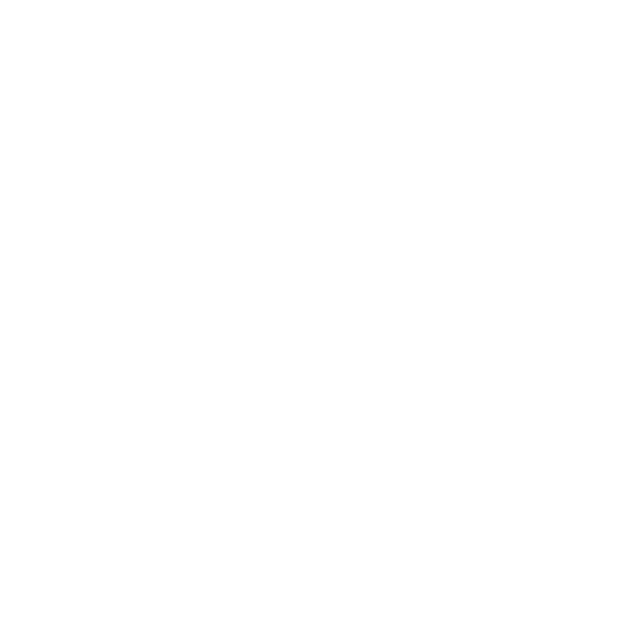
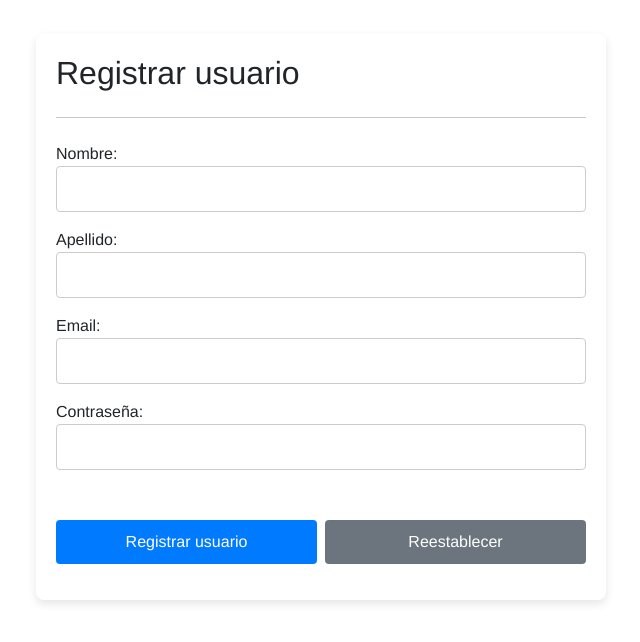
Before and after one commit to nicoprogramming1/XAcademyChallenge, an Angular app in the folder front-end/ownFIFA/: page /users in a window 1280 px wide. Before the commit this address led to /. Shown: the part 132-774 px from the top of the page, without its empty margins (319-959 px from the left). Built offline with nearby package versions, Linux system fonts and the light colour scheme.

Commit message:
Add user routes and html/css user-registration

```diff
--- a/front-end/ownFIFA/src/app/app.routes.ts
+++ b/front-end/ownFIFA/src/app/app.routes.ts
@@ -37,6 +37,13 @@ export const routes: Routes = [
     ],
   },
   {
+    path: 'users',
+    loadComponent: () =>
+      import('./views/users/user-registration/user-registration.component').then(
+        (m) => m.UserRegistrationComponent
+      ),
+  },
+  {
     path: '',
     redirectTo: 'dashboard',
     pathMatch: 'full',
--- a/front-end/ownFIFA/src/app/views/users/user-registration/user-registration.component.html
+++ b/front-end/ownFIFA/src/app/views/users/user-registration/user-registration.component.html
@@ -1,15 +1,15 @@
 <div class="container mt-4">
     <form [formGroup]="registerForm" (ngSubmit)="onSubmit()">
+        <div><h2>Registrar usuario</h2></div>
         <hr class="my-4">
-        <div><span>Los campos marcados con (*) son obligatorios</span></div>
 
         <div class="form-group mb-3">
-            <label for="firstName">Nombre: *</label>
+            <label for="firstName">Nombre:</label>
             <input type="text" class="form-control" id="firstName" formControlName="firstName" required>
         </div>
 
         <div class="form-group mb-3">
-            <label for="lastName">Apellido: *</label>
+            <label for="lastName">Apellido:</label>
             <input type="text" class="form-control" id="lastName" formControlName="lastName" required>
         </div>
 
--- a/front-end/ownFIFA/src/app/views/users/user-registration/user-registration.component.scss
+++ b/front-end/ownFIFA/src/app/views/users/user-registration/user-registration.component.scss
@@ -0,0 +1,91 @@
+.container {
+    display: flex;
+    justify-content: center;
+    align-items: center;
+    height: 100vh;
+    width: 600px;
+    padding: 0 15px;
+}
+
+form {
+    background-color: #fff;
+    padding: 20px;
+    border-radius: 8px;
+    box-shadow: 0 4px 10px rgba(0, 0, 0, 0.1);
+    width: 100%;
+    max-width: 600px;
+}
+
+.form-group {
+    margin-bottom: 20px;
+}
+
+.form-control {
+    width: 100%;
+    padding: 10px;
+    border: 1px solid #ccc;
+    border-radius: 4px;
+    font-size: 16px;
+}
+
+.form-control:focus {
+    border-color: #007bff;
+    outline: none;
+}
+
+.btn {
+    padding: 10px 20px;
+    border-radius: 4px;
+    font-size: 16px;
+    cursor: pointer;
+    width: 100%;
+}
+
+.btn-primary {
+    background-color: #007bff;
+    color: white;
+    border: none;
+}
+
+.btn-primary:hover {
+    background-color: #0056b3;
+}
+
+.btn-secondary {
+    background-color: #6c757d;
+    color: white;
+    border: none;
+}
+
+.btn-secondary:hover {
+    background-color: #5a6268;
+}
+
+.d-flex {
+    display: flex;
+    gap: 10px;
+    margin-top: 50px;
+}
+
+.alert-success {
+    background-color: #d4edda;
+    border-color: #c3e6cb;
+    color: #155724;
+    padding: 10px;
+    border-radius: 4px;
+    margin-top: 15px;
+}
+
+.text-danger {
+    color: #dc3545;
+    margin-top: 10px;
+}
+
+.mt-3 {
+    margin-top: 15px;
+}
+
+span {
+    font-size: 14px;
+    color: #555;
+}
```
